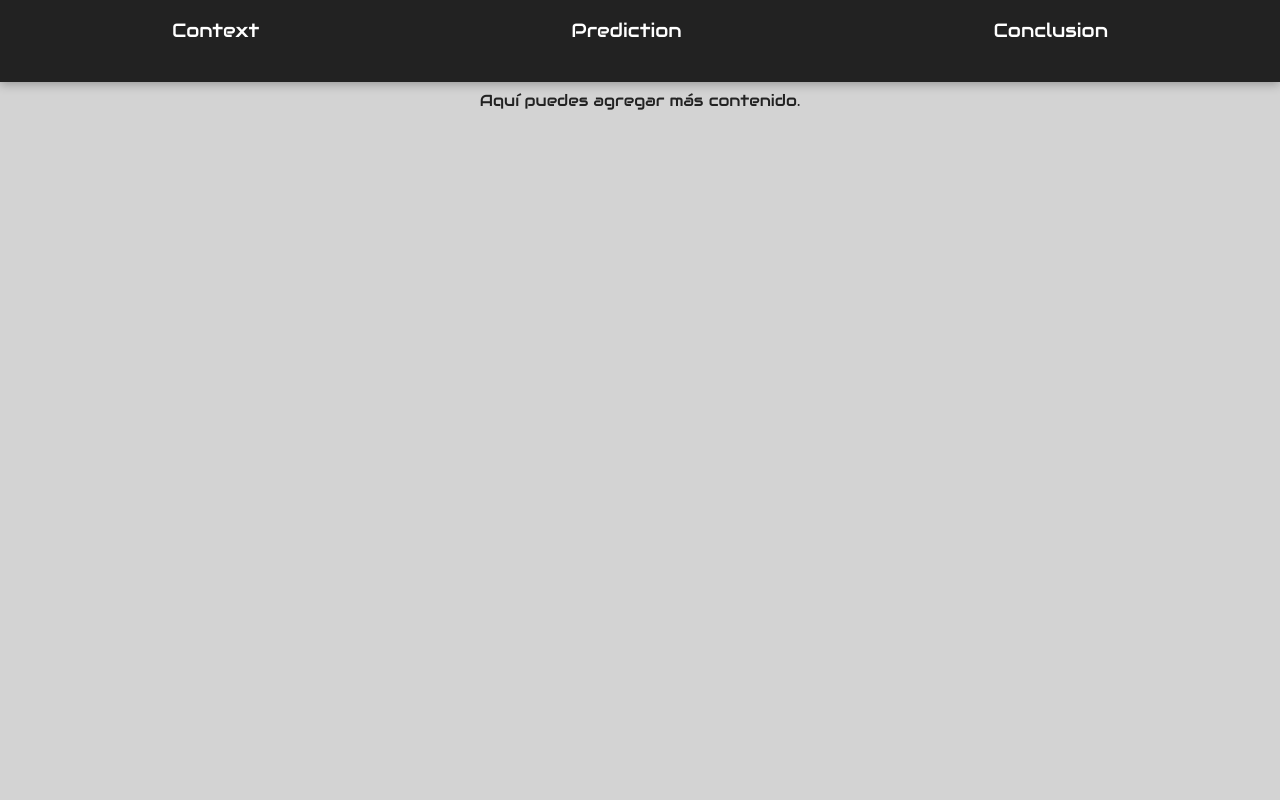
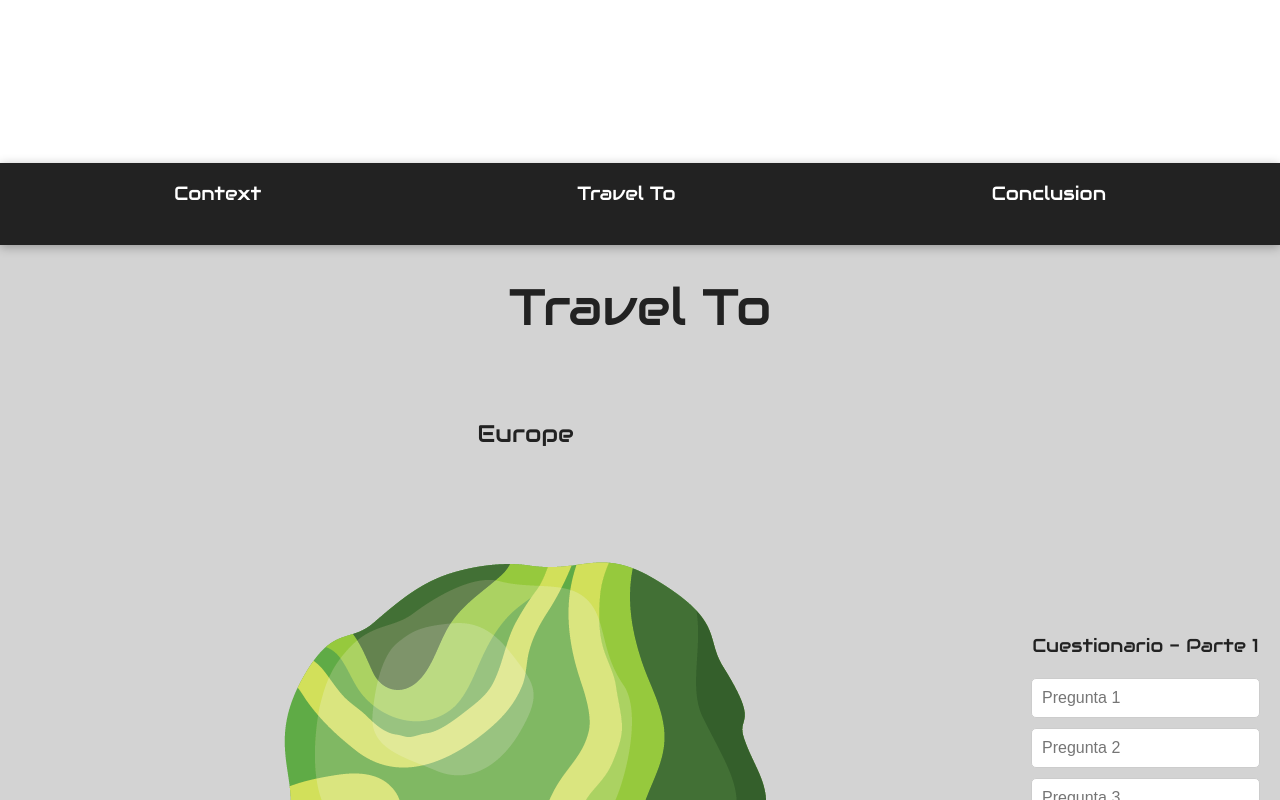
Before and after one commit to MarcoCM1101/frontendIA1, a React (Vite) app in the folder FrontIA1/: page / in a window 1280 px wide. Both pictures are taken after a click on the element 416 px from the left and 400 px from the top of the page. Built offline with nearby package versions, Linux system fonts and the light colour scheme.

Commit message:
LAst change

```diff
--- a/FrontIA1/src/App.css
+++ b/FrontIA1/src/App.css
@@ -96,7 +96,7 @@ spline-viewer {
 
 .cancel-button {
   position: fixed; /* Fija el botón en la pantalla */
-  top: 100%; /* Centra verticalmente */
+  top: 90%; /* Centra verticalmente */
   left: 50%; /* Centra horizontalmente */
   transform: translate(
     -50%,
@@ -114,5 +114,5 @@ spline-viewer {
 }
 
 .cancel-button:hover {
-  background-color: #ff2a00;
+  background-color: #ff2a30;
 }
--- a/FrontIA1/src/App.jsx
+++ b/FrontIA1/src/App.jsx
@@ -1,11 +1,14 @@
 import React, { useState } from "react";
+
 import "./components/PlanetComponent";
 import "./App.css";
 import PlanetComponent from "./components/PlanetComponent";
+import "./components/form";
+import Carousel from "./components/form";
 
 function App() {
   const [selectedPlanet, setSelectedPlanet] = useState(null);
-  const [isExiting, setIsExiting] = useState(false); // Nuevo estado para la animación de salida
+  const [isExiting, setIsExiting] = useState(false);
 
   // Función para manejar la selección del planeta
   const handlePlanetSelect = (planet) => {
@@ -16,7 +19,7 @@ function App() {
   const handleCancel = () => {
     setIsExiting(true); // Inicia la animación de salida
     setTimeout(() => {
-      setSelectedPlanet(null); // Reinicia el estado y vuelve al carrusel después de la animación
+      setSelectedPlanet(null); // Reinicia el estado y vuelve al carrusel
       setIsExiting(false); // Reinicia el estado de la animación
     }, 500); // Ajusta el tiempo para que coincida con la duración de la animación
   };
@@ -39,7 +42,7 @@ function App() {
               <a href="#context">Context</a>
             </li>
             <li>
-              <a href="#prediction">Prediction</a>
+              <a href="#travelTo">Travel To</a>
             </li>
             <li>
               <a href="#conclusion">Conclusion</a>
@@ -47,30 +50,29 @@ function App() {
           </ul>
         </nav>
 
-        {/* New Section */}
-        <div className="new-section" id="context">
-          <h1>Esta es una nueva sección</h1>
-          <p>Aquí puedes agregar más contenido.</p>
-        </div>
-
         {/* Prediction Section */}
-        <div className="new-section" id="prediction">
-          <h1>Prediction</h1>
+        <div className="new-section" id="travelTo">
+          <h1>Travel To</h1>
 
           {/* Mostrar el carrusel o el planeta seleccionado */}
           {!selectedPlanet ? (
             <PlanetComponent onPlanetSelect={handlePlanetSelect} />
           ) : (
             <div className={`selected-planet ${isExiting ? "fade-out" : ""}`}>
+              {/* Planeta seleccionado a la izquierda */}
+              <div className="planet-left">
+                <h2 className="planet-tittle">{selectedPlanet.name}</h2>
                 <img
                   src={selectedPlanet.img}
                   alt={selectedPlanet.name}
                   className="planet-img-selected"
                 />
-              {/* Botón de cancelar */}
                 <button className="cancel-button" onClick={handleCancel}>
                   Cancelar
                 </button>
+              </div>
+              {/* Carrusel del cuestionario a la derecha */}
+              <Carousel />
             </div>
           )}
         </div>
@@ -78,6 +80,7 @@ function App() {
         {/* Conclusion Section */}
         <div className="new-section" id="conclusion">
           <h1>Conclusion</h1>
+
           <p>
             Esta es la conclusión de la página. Puedes agregar aquí un resumen
             de la información.
--- a/FrontIA1/src/components/PlanetComponent.jsx
+++ b/FrontIA1/src/components/PlanetComponent.jsx
@@ -10,9 +10,9 @@ import "../styles/planetStyles.css";
 function PlanetComponent({ onPlanetSelect }) {
   // Lista de planetas con sus respectivas rutas de imagen
   const planets = [
-    { id: 1, name: "Planeta 1", img: Planeta1 },
-    { id: 2, name: "Planeta 2", img: Planeta2 },
-    { id: 3, name: "Planeta 3", img: Planeta3 },
+    { id: 1, name: "Earth", img: Planeta1 },
+    { id: 2, name: "Mars", img: Planeta2 },
+    { id: 3, name: "Europe", img: Planeta3 },
   ];
 
   // Configuración del carrusel
--- /dev/null
+++ b/FrontIA1/src/components/form.jsx
@@ -0,0 +1,36 @@
+import Slider from "react-slick";
+import "slick-carousel/slick/slick.css";
+import "slick-carousel/slick/slick-theme.css";
+
+function Carousel() {
+  // Configuración del carrusel de cuestionario
+  const quizSettings = {
+    dots: false,
+    infinite: false,
+    speed: 500,
+    slidesToShow: 1,
+    slidesToScroll: 1,
+    adaptiveHeight: true,
+    adaptativeWidth: true,
+  };
+
+  // Renderiza el carrusel con el cuestionario
+  return (
+    <div className="quiz-carousel">
+      <Slider {...quizSettings}>
+        {/* Primera parte del cuestionario */}
+        <div className="quiz-section">
+          <h3>Cuestionario - Parte 1</h3>
+          <form>
+            <input type="text" placeholder="Pregunta 1" />
+            <input type="text" placeholder="Pregunta 2" />
+            <input type="text" placeholder="Pregunta 3" />
+            <input type="text" placeholder="Pregunta 4" />
+            <input type="text" placeholder="Pregunta 5" />
+          </form>
+        </div>
+      </Slider>
+    </div>
+  );
+}
+export default Carousel;
--- a/FrontIA1/src/styles/planetStyles.css
+++ b/FrontIA1/src/styles/planetStyles.css
@@ -105,18 +105,36 @@
 }
 
 /* Estilos para el botón de cancelar */
-.cancel-button {
-  margin-top: 20px;
-  padding: 10px 20px;
-  background-color: #ff5733;
-  color: white;
-  border: none;
-  border-radius: 5px;
-  cursor: pointer;
-  font-size: 16px;
-  transition: background-color 0.3s ease;
+
+.selected-planet {
+  display: flex;
+  justify-content: space-between; /* Espacio entre el planeta y el carrusel del cuestionario */
+  align-items: center; /* Alinea verticalmente los elementos */
+  height: 100vh;
+  padding: 0 20px;
 }
 
-.cancel-button:hover {
-  background-color: #ff2a00;
+.planet-left {
+  flex: 1;
 }
+
+.quiz-right {
+  flex: 1;
+  padding: 20px;
+  background-color: #f0f0f0;
+  border-radius: 10px;
+  margin-right: 5%;
+}
+
+.quiz-section form {
+  display: flex;
+  flex-direction: column;
+}
+
+.quiz-section form input {
+  margin-bottom: 10px;
+  padding: 10px;
+  font-size: 16px;
+  border: 1px solid #ccc;
+  border-radius: 5px;
+}
```
Lines whose indentation alone changed are shown as unchanged.
